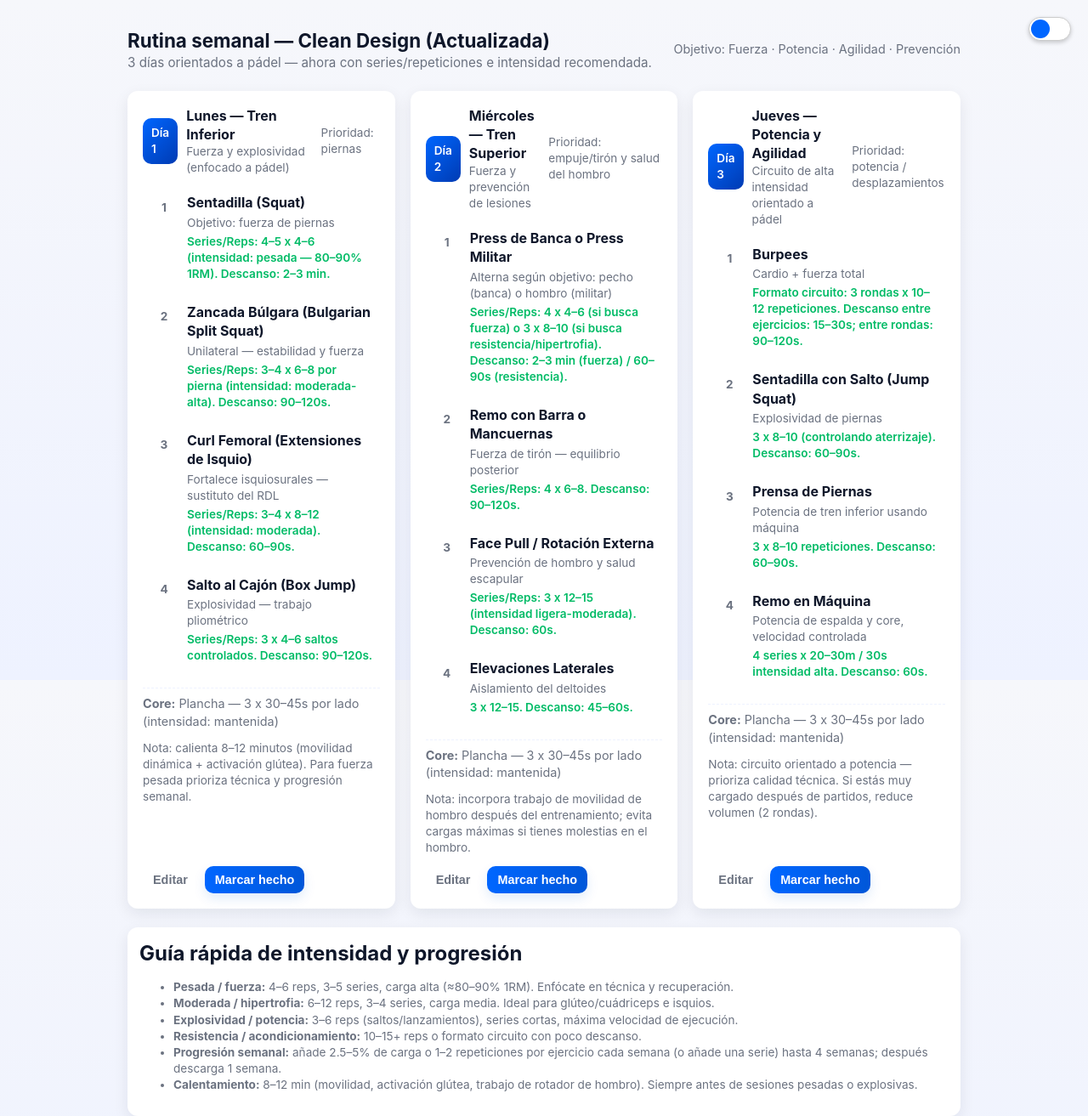
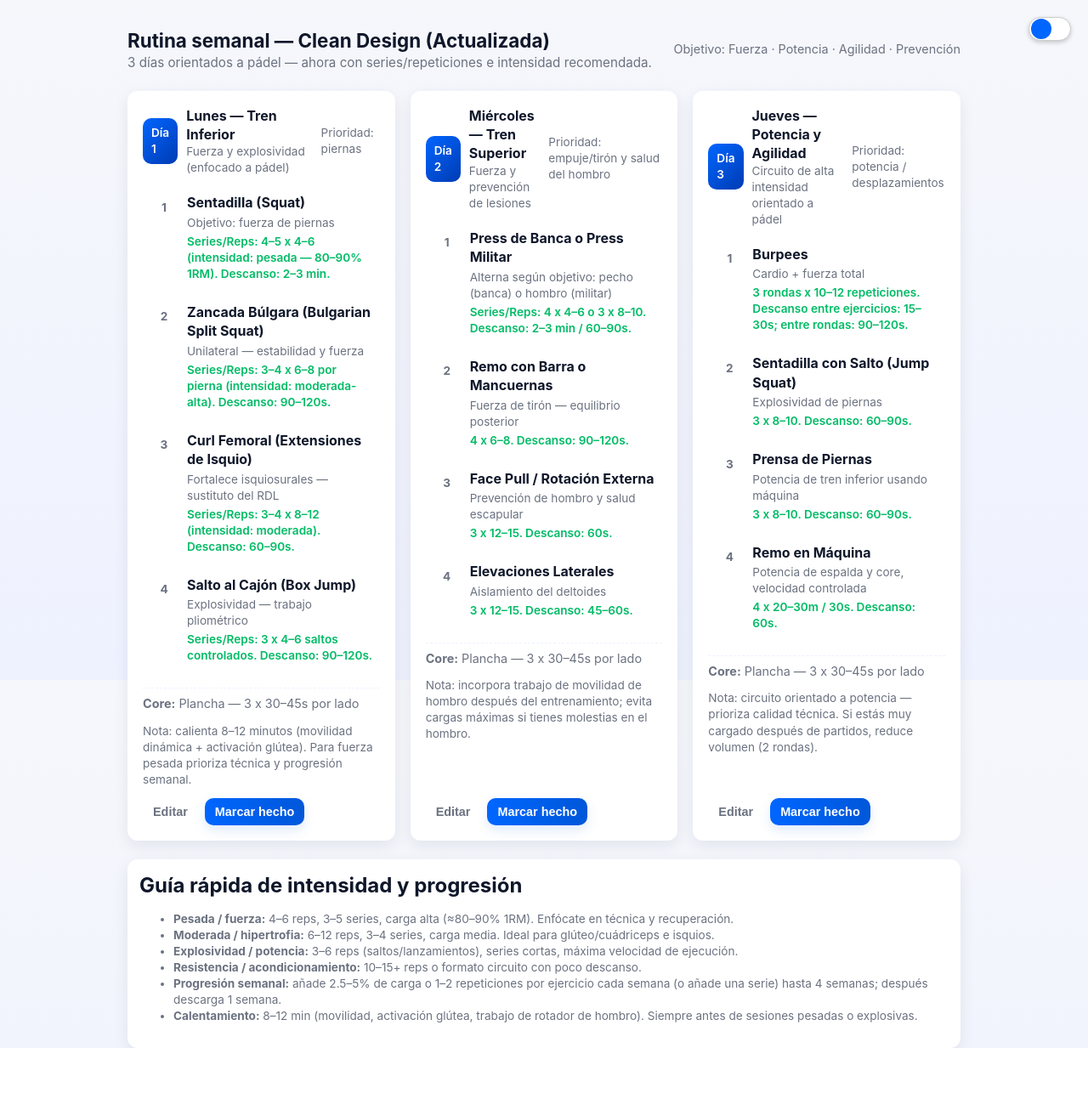
Before and after one commit to etbo-ctrl/RUTINA, a plain HTML site: page index.html in a window 1280 px wide. Shown: the whole page at 85% size. After the commit the page ends 1233 px from the top, so only its background shows below. Drawn offline with Linux system fonts and the light colour scheme.

Commit message:
Update index.html

```diff
--- a/index.html
+++ b/index.html
@@ -76,7 +76,7 @@
     @media (max-width:640px){ body{ padding:18px } .grid{ grid-template-columns:1fr } header{ flex-direction:column; align-items:flex-start; gap:8px } }
     @media (print){ body{ background:white; color:black } .card{ box-shadow:none; border:1px solid #eee } }
 
-    /* Estilo botón modo oscuro */
+    /* Botón modo oscuro animado */
     #darkModeToggle{
       position: fixed;
       top: 20px;
@@ -89,18 +89,20 @@
       cursor: pointer;
       display: flex;
       align-items: center;
-      justify-content: flex-start;
       padding: 2px;
       box-shadow: 0 2px 5px rgba(0,0,0,0.2);
-      transition: background 0.3s, justify-content 0.3s;
       z-index: 9999;
     }
     #darkModeToggle div{
-      width: 22px;
-      height: 22px;
+      width: 24px;
+      height: 24px;
       border-radius: 50%;
       background: #0066ff;
-      transition: all 0.3s;
+      transition: transform 0.3s ease, background 0.3s ease;
+      transform: translateX(0);
+    }
+    body.dark #darkModeToggle div {
+      transform: translateX(22px);
     }
 
     /* Tarjetas ocupan toda la pantalla en pantallas muy grandes */
@@ -135,7 +137,6 @@
     </header>
 
     <section class="grid" aria-label="Rutina por día">
-
       <!-- Día 1 -->
       <article class="card" aria-labelledby="d1">
         <div class="top">
@@ -148,22 +149,15 @@
           </div>
           <div class="meta">Prioridad: piernas</div>
         </div>
-
-        <ul class="ex" aria-label="Ejercicios día 1">
+        <ul class="ex">
           <li><div class="ex-index">1</div><div class="ex-body"><div class="ex-name">Sentadilla (Squat)</div><div class="ex-sub">Objetivo: fuerza de piernas</div><div class="ex-pres">Series/Reps: 4–5 x 4–6 (intensidad: pesada — 80–90% 1RM). Descanso: 2–3 min.</div></div></li>
           <li><div class="ex-index">2</div><div class="ex-body"><div class="ex-name">Zancada Búlgara (Bulgarian Split Squat)</div><div class="ex-sub">Unilateral — estabilidad y fuerza</div><div class="ex-pres">Series/Reps: 3–4 x 6–8 por pierna (intensidad: moderada-alta). Descanso: 90–120s.</div></div></li>
           <li><div class="ex-index">3</div><div class="ex-body"><div class="ex-name">Curl Femoral (Extensiones de Isquio)</div><div class="ex-sub">Fortalece isquiosurales — sustituto del RDL</div><div class="ex-pres">Series/Reps: 3–4 x 8–12 (intensidad: moderada). Descanso: 60–90s.</div></div></li>
           <li><div class="ex-index">4</div><div class="ex-body"><div class="ex-name">Salto al Cajón (Box Jump)</div><div class="ex-sub">Explosividad — trabajo pliométrico</div><div class="ex-pres">Series/Reps: 3 x 4–6 saltos controlados. Descanso: 90–120s.</div></div></li>
         </ul>
-
-        <div class="core"><strong>Core:</strong> Plancha — 3 x 30–45s por lado (intensidad: mantenida)</div>
-
+        <div class="core"><strong>Core:</strong> Plancha — 3 x 30–45s por lado</div>
         <div class="note">Nota: calienta 8–12 minutos (movilidad dinámica + activación glútea). Para fuerza pesada prioriza técnica y progresión semanal.</div>
-
-        <footer class="actions" aria-hidden="true">
-          <button class="btn ghost">Editar</button>
-          <button class="btn primary">Marcar hecho</button>
-        </footer>
+        <footer class="actions"><button class="btn ghost">Editar</button><button class="btn primary">Marcar hecho</button></footer>
       </article>
 
       <!-- Día 2 -->
@@ -178,22 +172,15 @@
           </div>
           <div class="meta">Prioridad: empuje/tirón y salud del hombro</div>
         </div>
-
-        <ul class="ex" aria-label="Ejercicios día 2">
-          <li><div class="ex-index">1</div><div class="ex-body"><div class="ex-name">Press de Banca o Press Militar</div><div class="ex-sub">Alterna según objetivo: pecho (banca) o hombro (militar)</div><div class="ex-pres">Series/Reps: 4 x 4–6 (si busca fuerza) o 3 x 8–10 (si busca resistencia/hipertrofia). Descanso: 2–3 min (fuerza) / 60–90s (resistencia).</div></div></li>
-          <li><div class="ex-index">2</div><div class="ex-body"><div class="ex-name">Remo con Barra o Mancuernas</div><div class="ex-sub">Fuerza de tirón — equilibrio posterior</div><div class="ex-pres">Series/Reps: 4 x 6–8. Descanso: 90–120s.</div></div></li>
-          <li><div class="ex-index">3</div><div class="ex-body"><div class="ex-name">Face Pull / Rotación Externa</div><div class="ex-sub">Prevención de hombro y salud escapular</div><div class="ex-pres">Series/Reps: 3 x 12–15 (intensidad ligera-moderada). Descanso: 60s.</div></div></li>
+        <ul class="ex">
+          <li><div class="ex-index">1</div><div class="ex-body"><div class="ex-name">Press de Banca o Press Militar</div><div class="ex-sub">Alterna según objetivo: pecho (banca) o hombro (militar)</div><div class="ex-pres">Series/Reps: 4 x 4–6 o 3 x 8–10. Descanso: 2–3 min / 60–90s.</div></div></li>
+          <li><div class="ex-index">2</div><div class="ex-body"><div class="ex-name">Remo con Barra o Mancuernas</div><div class="ex-sub">Fuerza de tirón — equilibrio posterior</div><div class="ex-pres">4 x 6–8. Descanso: 90–120s.</div></div></li>
+          <li><div class="ex-index">3</div><div class="ex-body"><div class="ex-name">Face Pull / Rotación Externa</div><div class="ex-sub">Prevención de hombro y salud escapular</div><div class="ex-pres">3 x 12–15. Descanso: 60s.</div></div></li>
           <li><div class="ex-index">4</div><div class="ex-body"><div class="ex-name">Elevaciones Laterales</div><div class="ex-sub">Aislamiento del deltoides</div><div class="ex-pres">3 x 12–15. Descanso: 45–60s.</div></div></li>
         </ul>
-
-        <div class="core"><strong>Core:</strong> Plancha — 3 x 30–45s por lado (intensidad: mantenida)</div>
-
+        <div class="core"><strong>Core:</strong> Plancha — 3 x 30–45s por lado</div>
         <div class="note">Nota: incorpora trabajo de movilidad de hombro después del entrenamiento; evita cargas máximas si tienes molestias en el hombro.</div>
-
-        <footer class="actions" aria-hidden="true">
-          <button class="btn ghost">Editar</button>
-          <button class="btn primary">Marcar hecho</button>
-        </footer>
+        <footer class="actions"><button class="btn ghost">Editar</button><button class="btn primary">Marcar hecho</button></footer>
       </article>
 
       <!-- Día 3 -->
@@ -208,22 +195,15 @@
           </div>
           <div class="meta">Prioridad: potencia / desplazamientos</div>
         </div>
-
-        <ul class="ex" aria-label="Ejercicios día 3">
-          <li><div class="ex-index">1</div><div class="ex-body"><div class="ex-name">Burpees</div><div class="ex-sub">Cardio + fuerza total</div><div class="ex-pres">Formato circuito: 3 rondas x 10–12 repeticiones. Descanso entre ejercicios: 15–30s; entre rondas: 90–120s.</div></div></li>
-          <li><div class="ex-index">2</div><div class="ex-body"><div class="ex-name">Sentadilla con Salto (Jump Squat)</div><div class="ex-sub">Explosividad de piernas</div><div class="ex-pres">3 x 8–10 (controlando aterrizaje). Descanso: 60–90s.</div></div></li>
-          <li><div class="ex-index">3</div><div class="ex-body"><div class="ex-name">Prensa de Piernas</div><div class="ex-sub">Potencia de tren inferior usando máquina</div><div class="ex-pres">3 x 8–10 repeticiones. Descanso: 60–90s.</div></div></li>
-          <li><div class="ex-index">4</div><div class="ex-body"><div class="ex-name">Remo en Máquina</div><div class="ex-sub">Potencia de espalda y core, velocidad controlada</div><div class="ex-pres">4 series x 20–30m / 30s intensidad alta. Descanso: 60s.</div></div></li>
+        <ul class="ex">
+          <li><div class="ex-index">1</div><div class="ex-body"><div class="ex-name">Burpees</div><div class="ex-sub">Cardio + fuerza total</div><div class="ex-pres">3 rondas x 10–12 repeticiones. Descanso entre ejercicios: 15–30s; entre rondas: 90–120s.</div></div></li>
+          <li><div class="ex-index">2</div><div class="ex-body"><div class="ex-name">Sentadilla con Salto (Jump Squat)</div><div class="ex-sub">Explosividad de piernas</div><div class="ex-pres">3 x 8–10. Descanso: 60–90s.</div></div></li>
+          <li><div class="ex-index">3</div><div class="ex-body"><div class="ex-name">Prensa de Piernas</div><div class="ex-sub">Potencia de tren inferior usando máquina</div><div class="ex-pres">3 x 8–10. Descanso: 60–90s.</div></div></li>
+          <li><div class="ex-index">4</div><div class="ex-body"><div class="ex-name">Remo en Máquina</div><div class="ex-sub">Potencia de espalda y core, velocidad controlada</div><div class="ex-pres">4 x 20–30m / 30s. Descanso: 60s.</div></div></li>
         </ul>
-
-        <div class="core"><strong>Core:</strong> Plancha — 3 x 30–45s por lado (intensidad: mantenida)</div>
-
+        <div class="core"><strong>Core:</strong> Plancha — 3 x 30–45s por lado</div>
         <div class="note">Nota: circuito orientado a potencia — prioriza calidad técnica. Si estás muy cargado después de partidos, reduce volumen (2 rondas).</div>
-
-        <footer class="actions" aria-hidden="true">
-          <button class="btn ghost">Editar</button>
-          <button class="btn primary">Marcar hecho</button>
-        </footer>
+        <footer class="actions"><button class="btn ghost">Editar</button><button class="btn primary">Marcar hecho</button></footer>
       </article>
 
     </section>
@@ -246,15 +226,8 @@
 
   <script>
     const toggle = document.getElementById('darkModeToggle');
-    const circle = toggle.querySelector('div');
-
     toggle.addEventListener('click', () => {
       document.body.classList.toggle('dark');
-      if(document.body.classList.contains('dark')){
-        circle.style.justifySelf = "end";
-      } else {
-        circle.style.justifySelf = "start";
-      }
     });
   </script>
 </body>
```
